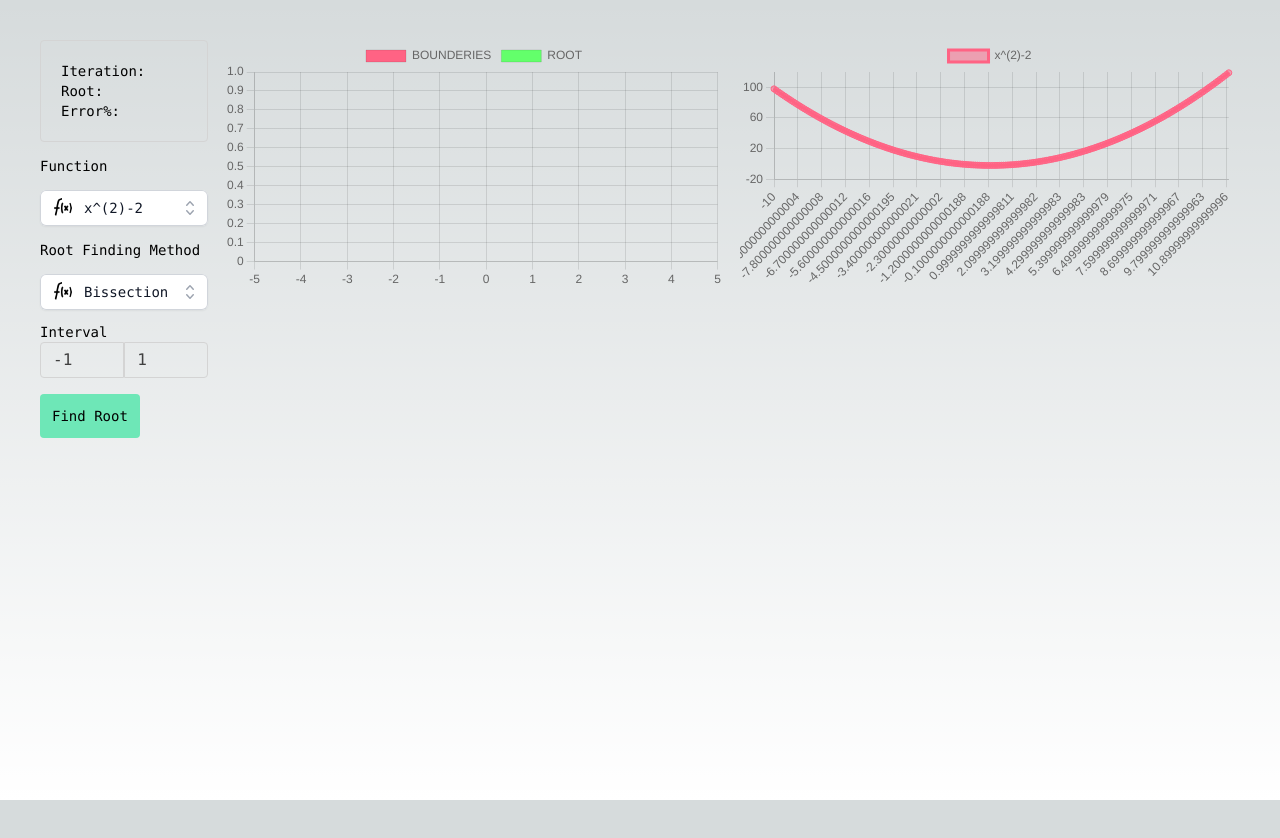
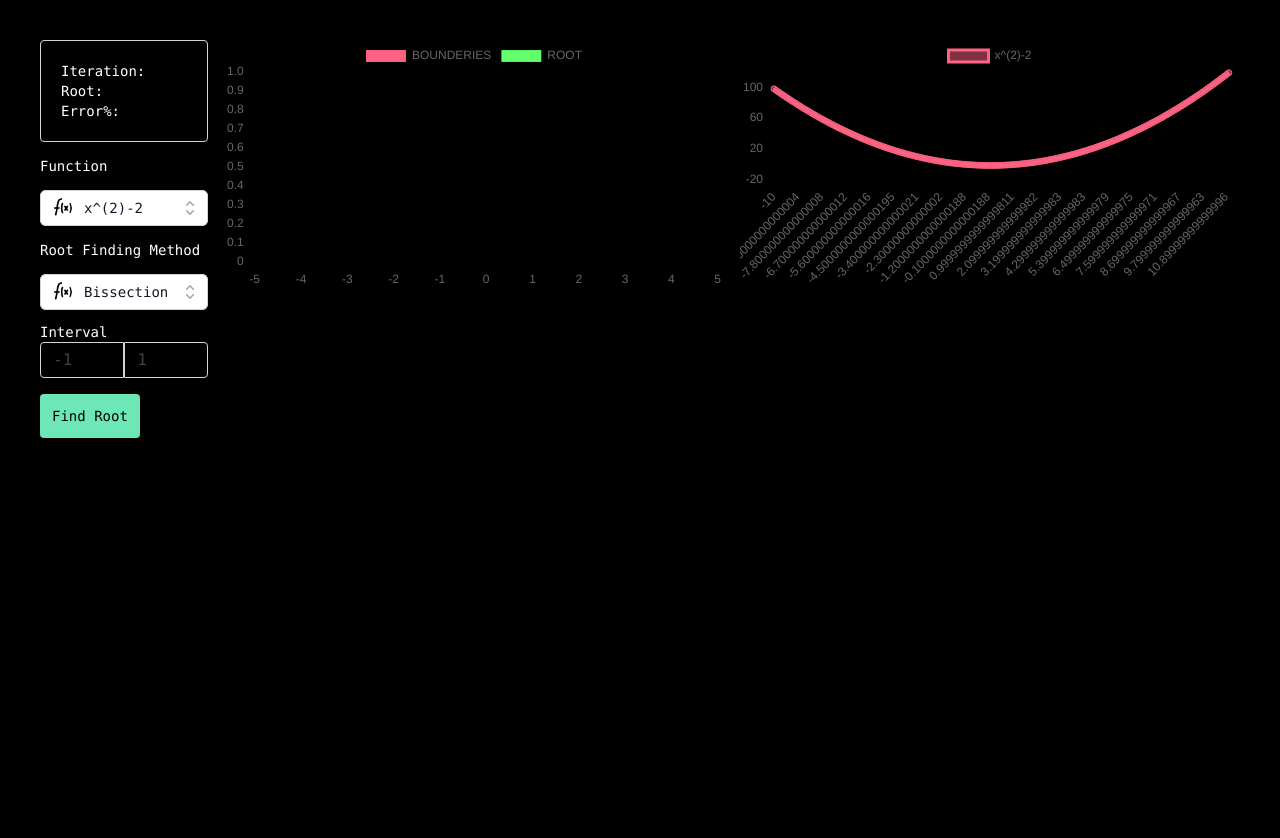
Before and after one commit to FelipeMaced0/root_finder, a Next.js app: page / in a window 1280 px wide. Shown: the top 838 px of the page. Before the commit the page ends 800 px from the top, so only its background shows below. Built offline with nearby package versions, Linux system fonts and the light colour scheme.

Commit message:
Added: blackbackground and stop button

```diff
--- a/src/app/page.tsx
+++ b/src/app/page.tsx
@@ -27,8 +27,8 @@ export default function Home() {
       currentIter = generator?.next();
       if (!currentIter?.done && currentIter !== undefined) {
         setData(currentIter?.value);
-      }else{
-        clearInterval(idInterval);
+      }else if(currentIter?.done && currentIter !== undefined){
+        unsetInterval();
       }
     }, 3000);
     setIdInterval(idInterval);
@@ -47,21 +47,21 @@ export default function Home() {
   }
 
   return (
-    <main className="flex min-h-screen flex-col justify-between p-10">
+    <main className="flex min-h-screen flex-col justify-between p-10 bg-black text-white">
       <div className="z-10 w-full justify-between font-mono text-sm lg:flex">
         <div className='flex flex-col justify-between h-2 w-22 space-y-3'>
           <div className="flex flex-col space-between rounded border border-solid border-neutral-300 p-5">
             <span>Iteration:{data?.k}</span>
-            <span>Root: {data?.root[0].x.toPrecision(6)}</span>
-            <span>Error%: {data?.estimative_error.toPrecision(6)}</span>
+            <span>Root: {data?.root[0].x.toFixed(6)}</span>
+            <span>Error%: {data?.estimative_error.toFixed(6)}</span>
           </div>
           <SelectMenu list={Functions.ALLFUNCTIONS} />
           <SelectMenuMethod list={allMethods} />
-          <div className='in'>
+          <div>
             <span>Interval</span>
             <div className="relative mb-4 flex w-full flex-wrap items-stretch">
-                <input type="text" pattern="\d+" value={intervalA} onChange={(e)=>onInputChange(e, setIntevalA)} className="relative m-0 block w-[1px] min-w-0 flex-auto rounded-l border border-solid border-neutral-300 bg-transparent bg-clip-padding px-3 py-[0.25rem] text-base font-normal leading-[1.6] text-neutral-700 outline-none transition duration-200 ease-in-out focus:z-[3] focus:border-primary focus:text-neutral-700 focus:shadow-[inset_0_0_0_1px_rgb(59,113,202)] focus:outline-none dark:border-neutral-600 dark:text-neutral-200 dark:placeholder:text-neutral-200 dark:focus:border-primary" placeholder="a"/>
-                <input type="text" pattern="\d+" value={intervalB} onChange={(e)=>onInputChange(e, setIntevalB)} className="relative m-0 block w-[1px] min-w-0 flex-auto rounded-r border border-solid border-neutral-300 bg-transparent bg-clip-padding px-3 py-[0.25rem] text-base font-normal leading-[1.6] text-neutral-700 outline-none transition duration-200 ease-in-out focus:z-[3] focus:border-primary focus:text-neutral-700 focus:shadow-[inset_0_0_0_1px_rgb(59,113,202)] focus:outline-none dark:border-neutral-600 dark:text-neutral-200 dark:placeholder:text-neutral-200 dark:focus:border-primary" placeholder="b"/>
+                <input type="text" pattern="\d+" defaultValue={intervalA} onChange={(e)=>onInputChange(e, setIntevalA)} className="relative m-0 block w-[1px] min-w-0 flex-auto rounded-l border border-solid border-neutral-300 bg-transparent bg-clip-padding px-3 py-[0.25rem] text-base font-normal leading-[1.6] text-neutral-700 outline-none transition duration-200 ease-in-out focus:z-[3] focus:border-primary focus:text-white focus:shadow-[inset_0_0_0_1px_rgb(59,113,202)] focus:outline-none dark:border-neutral-600 dark:text-neutral-200 dark:placeholder:text-neutral-200 dark:focus:border-primary" placeholder="a"/>
+                <input type="text" pattern="\d+" defaultValue={intervalB} onChange={(e)=>onInputChange(e, setIntevalB)} className="relative m-0 block w-[1px] min-w-0 flex-auto rounded-r border border-solid border-neutral-300 bg-transparent bg-clip-padding px-3 py-[0.25rem] text-base font-normal leading-[1.6] text-neutral-700 outline-none transition duration-200 ease-in-out focus:z-[3] focus:border-primary focus:text-white focus:shadow-[inset_0_0_0_1px_rgb(59,113,202)] focus:outline-none dark:border-neutral-600 dark:text-neutral-200 dark:placeholder:text-neutral-200 dark:focus:border-primary" placeholder="b"/>
             </div>
             <button onClick={()=>{!idInterval?findRoot():unsetInterval()}} className="rounded bg-emerald-300 p-3 text-black"> {!idInterval?"Find Root":"Stop"}</button>
           </div>
@@ -70,7 +70,7 @@ export default function Home() {
           <div style={{ width: 500, height: 500 }}>
             <ScatterChart root={data?.root} bounderies={data?.interval} />
           </div>
-          <div style={{ width: 500, height: 500 }}>
+          <div style={{ width: 500, height: 800 }}>
             <LineChart name={selectedFunction?.name} data={calculateFunction(selectedFunction ? selectedFunction.value : "")} />
           </div>
         </div>
--- a/tailwind.config.js
+++ b/tailwind.config.js
@@ -5,14 +5,5 @@ module.exports = {
     './src/components/**/*.{js,ts,jsx,tsx,mdx}',
     './src/app/**/*.{js,ts,jsx,tsx,mdx}',
   ],
-  theme: {
-    extend: {
-      backgroundImage: {
-        'gradient-radial': 'radial-gradient(var(--tw-gradient-stops))',
-        'gradient-conic':
-          'conic-gradient(from 180deg at 50% 50%, var(--tw-gradient-stops))',
-      },
-    },
-  },
   plugins: [],
 }
```
